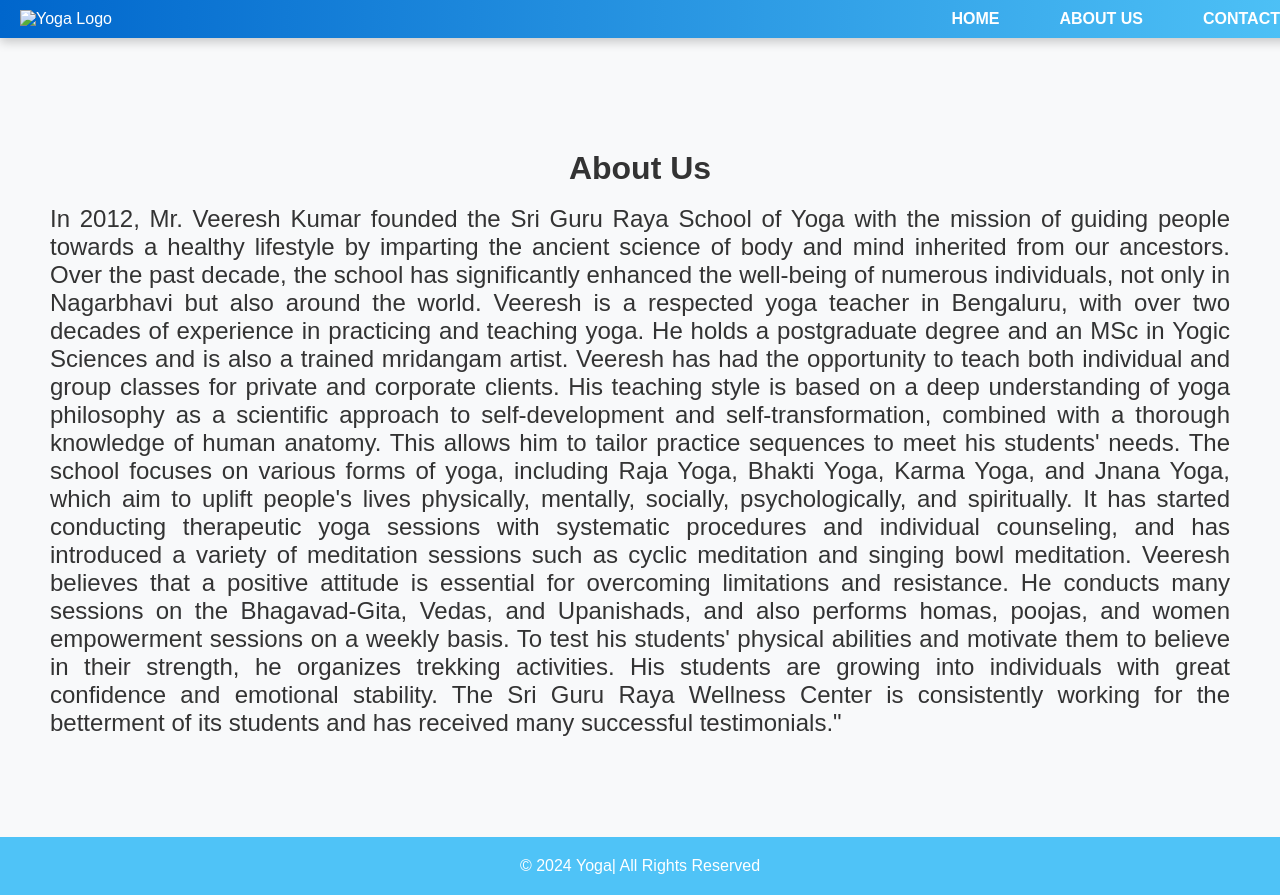
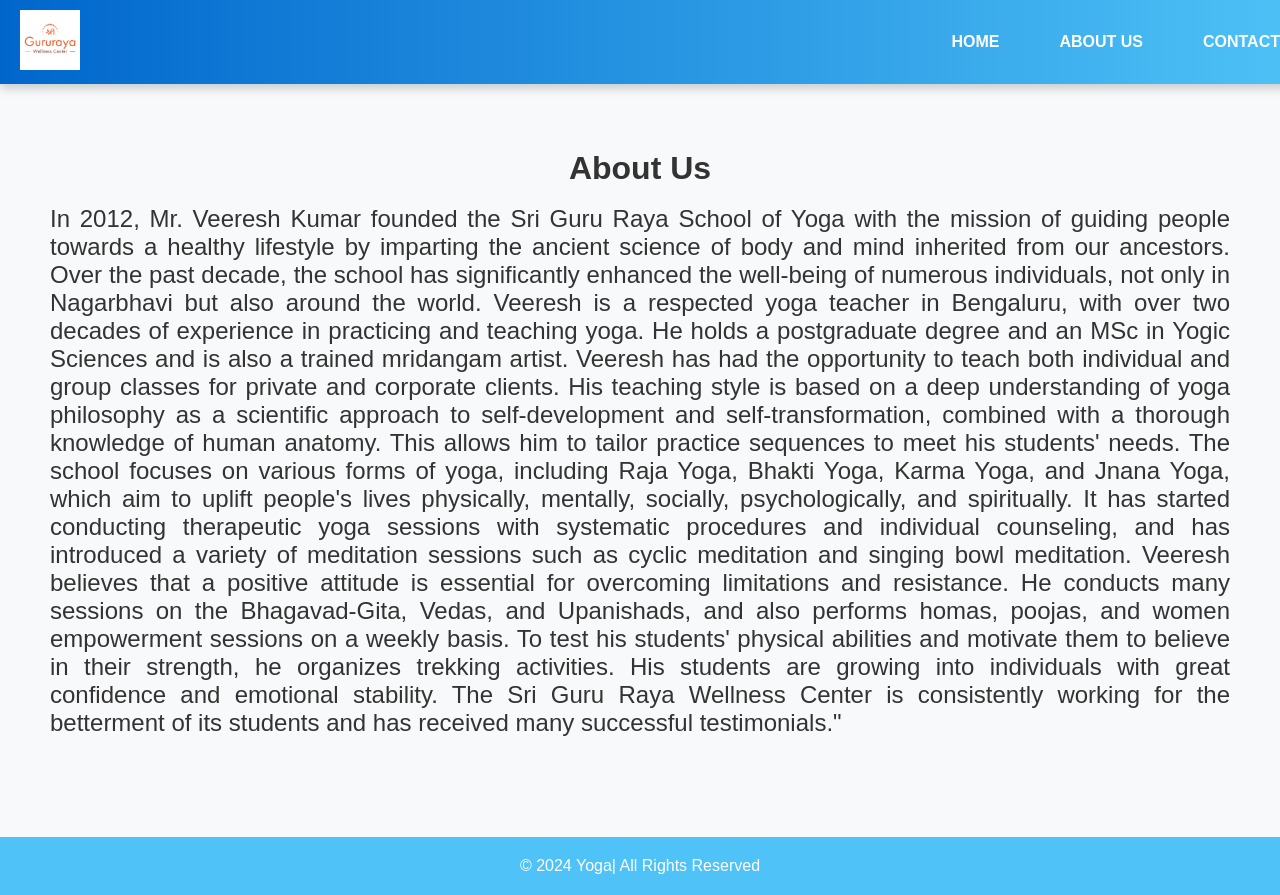
Before and after one commit to VVarshu/yoga-website, a plain HTML site: page about.html in a window 1280 px wide. Drawn offline with Linux system fonts and the light colour scheme.

Commit message:
Update about.html

```diff
--- a/about.html
+++ b/about.html
@@ -11,7 +11,7 @@
     <!-- Include Header -->
     <header class="main-header">
         <div class="logo">
-            <img src="images/logo.jpg" alt="Yoga Logo">
+            <img src="logo.jpg" alt="Yoga Logo">
         </div>
         <nav class="nav-menu">
             <ul>
```
